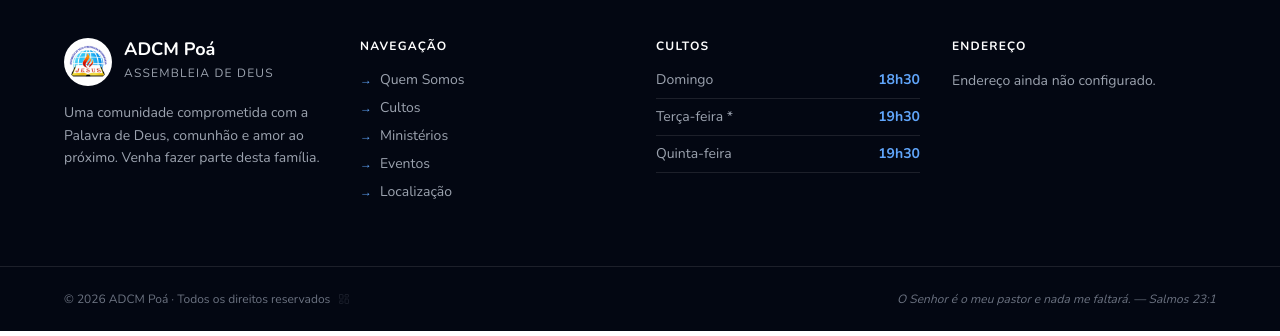
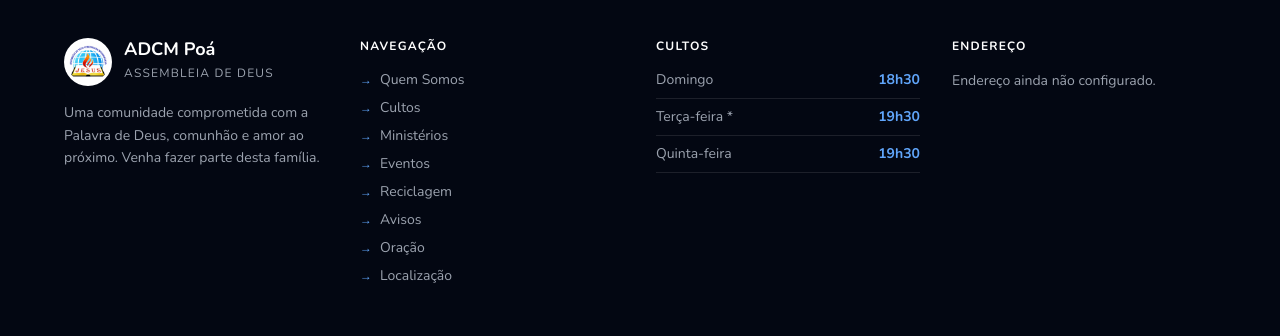
Before and after one commit to luizbenicio2004/ADCM, a React (Vite) app: page / in a window 1280 px wide. Shown: the part 4729-5065 px from the top of the page. Built offline with nearby package versions, Linux system fonts and the light colour scheme; no server answers; the database is empty.

Commit message:
adicionando funções admin

```diff
--- a/src/components/Footer/Footer.jsx
+++ b/src/components/Footer/Footer.jsx
@@ -115,17 +115,22 @@ export default function Footer() {
               </div>
             </div>
 
-            {/* Navegação */}
+            {/* Navegação — dinâmica conforme seções ativas */}
             <div>
               <h3 className="text-xs font-bold uppercase tracking-widest text-white mb-4">Navegação</h3>
               <ul className="flex flex-col gap-2">
                 {[
-                  { href: "/#sobre", label: "Quem Somos" },
-                  { href: "/#cultos", label: "Cultos" },
-                  { href: "/#ministerios", label: "Ministérios" },
-                  { href: "/#eventos", label: "Eventos" },
-                  { href: "/#localizacao", label: "Localização" },
-                ].map(({ href, label }) => (
+                  { href: "/#sobre",       label: "Quem Somos",   secao: "secaoSobre" },
+                  { href: "/#cultos",      label: "Cultos",       secao: "secaoCultos" },
+                  { href: "/#ministerios", label: "Ministérios", secao: "secaoMinisterios" },
+                  { href: "/#eventos",     label: "Eventos",      secao: "secaoEventos" },
+                  { href: "/#reciclagem",  label: "Reciclagem",   secao: "secaoReciclagem" },
+                  { href: "/#avisos",      label: "Avisos",       secao: "secaoAvisos" },
+                  { href: "/#oracao",      label: "Oração",       secao: "secaoOracao" },
+                  { href: "/#localizacao", label: "Localização",  secao: "secaoLocalizacao" },
+                ]
+                  .filter(({ secao }) => !config || config[secao] !== false)
+                  .map(({ href, label }) => (
                     <li key={href}>
                       <a href={href} className="flex items-center gap-2 text-sm hover:text-white hover:gap-3 transition-all">
                         <span className="text-blue-400 text-xs">→</span>
@@ -136,7 +141,8 @@ export default function Footer() {
               </ul>
             </div>
 
-            {/* Cultos */}
+            {/* Cultos — só exibe se a seção estiver ativa */}
+            {(!config || config.secaoCultos !== false) && (
             <div>
               <h3 className="text-xs font-bold uppercase tracking-widest text-white mb-4">Cultos</h3>
               <ul className="flex flex-col gap-2">
@@ -149,6 +155,7 @@ export default function Footer() {
                 ))}
               </ul>
             </div>
+            )}
 
             {/* Endereço */}
             <div>
--- a/src/components/Header/Header.jsx
+++ b/src/components/Header/Header.jsx
@@ -71,15 +71,23 @@ export default function Header() {
   const handleLinkClick = useCallback(() => setMenuOpen(false), []);
   const navHref = (id) => (isHome ? `#${id}` : `/#${id}`);
 
-  const items = ["sobre", "cultos", "ministerios", "eventos", "reciclagem", "avisos"];
-  const labelMap = {
-    sobre: "Sobre",
-    cultos: "Cultos",
-    ministerios: "Ministérios",
-    eventos: "Eventos",
-    reciclagem: "Reciclagem",
-    avisos: "Avisos",
-  };
+  // Todos os itens de nav possíveis, em ordem
+  // pagina: rota dedicada quando existe; null = ancora #id na home
+  const TODOS_ITENS = [
+    { id: "sobre",       label: "Sobre",       secao: "secaoSobre",       pagina: "/sobre" },
+    { id: "cultos",      label: "Cultos",      secao: "secaoCultos",      pagina: null },
+    { id: "ministerios", label: "Ministérios", secao: "secaoMinisterios", pagina: null },
+    { id: "eventos",     label: "Eventos",     secao: "secaoEventos",     pagina: "/eventos" },
+    { id: "reciclagem",  label: "Reciclagem",  secao: "secaoReciclagem",  pagina: "/reciclagem" },
+    { id: "avisos",      label: "Avisos",      secao: "secaoAvisos",      pagina: null },
+  ];
+
+  // Filtra pela config — se config ainda não carregou, mostra todos
+  const items = TODOS_ITENS.filter(({ secao }) => !config || config[secao] !== false);
+  const labelMap = Object.fromEntries(items.map(({ id, label }) => [id, label]));
+
+  // Resolve o href de cada item: página dedicada ou ancora na home
+  const itemHref = ({ id, pagina }) => pagina ?? navHref(id);
 
   return (
     <>
@@ -130,15 +138,27 @@ export default function Header() {
           {/* Nav desktop */}
           <nav className="hidden md:flex items-center gap-5" aria-label="Navegação principal">
             {items.map((item) => (
-              <a
-                key={item}
-                href={navHref(item)}
+              item.pagina ? (
+                <Link
+                  key={item.id}
+                  to={item.pagina}
                   onClick={handleLinkClick}
                   className="relative text-sm font-semibold pb-[3px] after:content-[''] after:absolute after:left-0 after:bottom-0 after:w-0 after:h-[2px] after:bg-blue-900 after:rounded-full after:transition-all after:duration-300 hover:after:w-full transition-colors duration-300"
                   style={{ color: solidBg ? "#1f2937" : "rgba(255,255,255,0.9)" }}
                 >
-                {labelMap[item]}
+                  {item.label}
+                </Link>
+              ) : (
+                <a
+                  key={item.id}
+                  href={navHref(item.id)}
+                  onClick={handleLinkClick}
+                  className="relative text-sm font-semibold pb-[3px] after:content-[''] after:absolute after:left-0 after:bottom-0 after:w-0 after:h-[2px] after:bg-blue-900 after:rounded-full after:transition-all after:duration-300 hover:after:w-full transition-colors duration-300"
+                  style={{ color: solidBg ? "#1f2937" : "rgba(255,255,255,0.9)" }}
+                >
+                  {item.label}
                 </a>
+              )
             ))}
             <a
               href={navHref("localizacao")}
@@ -148,7 +168,8 @@ export default function Header() {
               Venha nos Visitar
             </a>
 
-            {/* Botão admin discreto — visível para todos */}
+            {/* Ícone discreto — só quando deslogado */}
+            {!user && (
               <Link
                 to="/admin/login"
                 className="flex items-center justify-center w-8 h-8 rounded-lg opacity-30 hover:opacity-70 transition-all duration-300"
@@ -157,6 +178,7 @@ export default function Header() {
               >
                 <LayoutDashboard size={16} />
               </Link>
+            )}
 
             {/* Botão admin completo — só quando logado */}
             {user && (
@@ -225,14 +247,25 @@ export default function Header() {
 
         <nav className="flex flex-col gap-2 flex-1 overflow-y-auto">
           {items.map((item) => (
-            <a
-              key={item}
-              href={navHref(item)}
+            item.pagina ? (
+              <Link
+                key={item.id}
+                to={item.pagina}
                 onClick={handleLinkClick}
                 className="text-lg font-semibold text-gray-800 px-4 py-3 rounded-md hover:bg-gray-50 hover:text-blue-900 transition-colors min-h-[44px] flex items-center"
               >
-              {labelMap[item]}
+                {item.label}
+              </Link>
+            ) : (
+              <a
+                key={item.id}
+                href={navHref(item.id)}
+                onClick={handleLinkClick}
+                className="text-lg font-semibold text-gray-800 px-4 py-3 rounded-md hover:bg-gray-50 hover:text-blue-900 transition-colors min-h-[44px] flex items-center"
+              >
+                {item.label}
               </a>
+            )
           ))}
           <a
             href={navHref("localizacao")}
@@ -242,7 +275,8 @@ export default function Header() {
             Venha nos Visitar
           </a>
 
-          {/* Botão admin discreto no mobile */}
+          {/* Botão admin discreto no mobile — só quando deslogado */}
+          {!user && (
             <Link
               to="/admin/login"
               onClick={handleLinkClick}
@@ -251,6 +285,7 @@ export default function Header() {
               <LayoutDashboard size={14} />
               Admin
             </Link>
+          )}
 
           {user && (
             <Link
```
Lines whose indentation alone changed are shown as unchanged.
